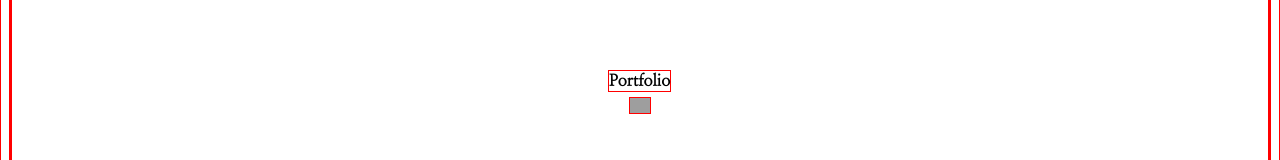
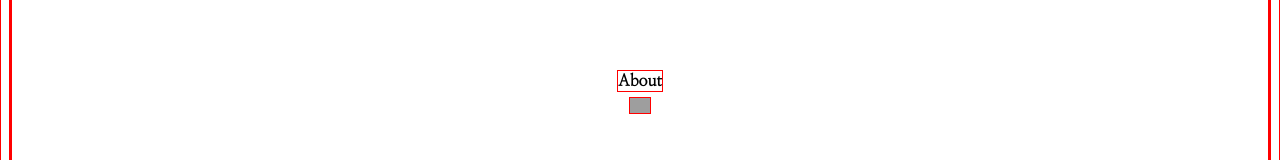
Before and after one commit to baldm0mma/JevTheDev-PortfolioPage, a React (Create React App) app: page / in a window 1280 px wide. Shown: the part 475-635 px from the top of the page. Built offline with nearby package versions, Linux system fonts and the light colour scheme; grey boxes are pictures that could not be loaded.

Commit message:
Add about content and profile photo

```diff
--- a/src/containers/App.css
+++ b/src/containers/App.css
@@ -22,6 +22,6 @@ main {
   margin-bottom: 200px;
 }
 
-.portfolio-title {
+.about-title {
   margin-bottom: 5px;
 }
--- a/src/containers/App.js
+++ b/src/containers/App.js
@@ -11,7 +11,7 @@ export const App = () => {
     <main>
       <NameBadge />
       <Zoom>
-        <h4 className='portfolio-title'>Portfolio</h4>
+        <h4 className='about-title'>About</h4>
         <img className='down-arrow' src='./assets/downArrow.png' />
       </Zoom>
       <Fade left>
--- a/src/containers/Content.js
+++ b/src/containers/Content.js
@@ -6,9 +6,15 @@ export const Content = ({ content }) => {
       <article>
         <h3>{content.title}</h3>
         <p>{content.description}</p>
+        <aside>
           {content.gitHub && (
             <a href={content.gitHub}>
               <img src='../assets/gitHub.png' />
+            </a>
+          )}
+          {content.gitLab && (
+            <a href={content.gitLab}>
+              <img src='../assets/gitlab-icon.png' />
             </a>
           )}
           {content.live && (
@@ -16,6 +22,7 @@ export const Content = ({ content }) => {
               <img src='../assets/liveDemo.png' />
             </a>
           )}
+        </aside>
       </article>
       <article>
         <img src={content.image} />
--- a/src/projectContent/projectContent.js
+++ b/src/projectContent/projectContent.js
@@ -5,7 +5,6 @@ export const projectContent = [
     description:
       "This is the first NPM Package I've ever written! I love contributing to free, opensource code, and I'm really excited for this to be my first home-baked contribution! There are four components in total, a styled h1, a styled paragraph text, and two styled and controlled forms. The h1 and paragraph texts take a single prop, which is the text that they will display; and the two form components take two props each; one is the text title for the form, and the second is a callback function that returns the current controlled state of the form inputs. It was a blast to make, and I hope someone gets some use out of it!",
     gitHub: 'https://github.com/baldm0mma/my-eighties-computer',
-    gitLab: '',
     live: 'https://baldm0mma.github.io/my-eighties-computer/',
     image: './assets/My80sComputer.png'
   },
@@ -15,7 +14,6 @@ export const projectContent = [
     description:
       "Rome wasn't built in a day; but this app was! A finalist for the 2019 Tech to Protect Hackathon, Home Safe gives homeowners an easy way to upload their pertinent safety information to be stored and displayed in a useful manner. It encourages users to complete a safety checklist, upload floor plans, and create a pre-incident plan to be printed and saved for display in the home. All of these features culminate to help homeowners get insurance breaks and offer first responders an amazing set of data that will help them do their job.",
     gitHub: 'https://github.com/baldm0mma/home-safe',
-    gitLab: '',
     live: 'https://ttp-home-safe.herokuapp.com/',
     image: './assets/HomeSafe.png'
   },
@@ -26,7 +24,6 @@ export const projectContent = [
       'Ride With Me is a mobile application written in React Native that serves as a community board for motorcyclists to connect with other riders. Upon creation of an account, users can log in, add friends, and join rides based on criteria that they so choose, such as location, distance, and type of ride. Check out our front end code on GitHub, and our back end GraphQL database on GitLab.',
     gitHub: 'https://github.com/baldm0mma/ride_with_me',
     gitLab: 'https://gitlab.com/ryanmillergm/motorcycle_ride',
-    live: '',
     image: './assets/RideWithMe.gif'
   },
   {
@@ -35,7 +32,6 @@ export const projectContent = [
     description:
       "This project is Rick and Morty fan app. With the announcement of Rick and Morty Season 4 coming this winter, there's a lot of excitement around it's hotly anticipated release. This app is designed to be a endorsement piece; an attempt to keep up the excitement for the upcoming season. There's a bit of gamification, a bit of shameless plugging of Adult Swim, and a LOT of 80's computer styling.",
     gitHub: 'https://github.com/baldm0mma/richard_mortimer',
-    gitLab: '',
     live: 'https://rich-mort.herokuapp.com/',
     image: './assets/RichardMortimer.gif'
   },
@@ -45,7 +41,6 @@ export const projectContent = [
     description:
       'Kouleur-FE is the React front-end of a full-stack color palette picker application. We used Semantic UI elements to style and design an elegant, thoughtful, and intuitive UI/UX experience. This front end app pairs with a PostgreSQL/Node.js/Express.js RESTful API which we also built our ourselves that utilizes semantic HTTP methods, intuitive url pathway naming conventions, and a one-to-many database of our own design. You can find a link to the back end on our front end GitHub page.',
     gitHub: 'https://github.com/baldm0mma/kouleur-fe',
-    gitLab: '',
     live: 'https://kouleur.herokuapp.com/',
     image: './assets/Kouleur.gif'
   },
@@ -69,11 +64,10 @@ export const projectContent = [
   },
   {
     id: 8,
-    title: '',
-    description: '',
-    gitHub: '',
-    gitLab: '',
-    live: '',
-    image: ''
+    title: 'About',
+    description: "I was a civic advocate and pastor for almost a decade, and for years I loved the mentorship, community building, teaching, service, team-leading, public speaking, and civil-rights work I did. Recently, I found another interest that I've become incredibly passionate about: technology; and specifically software development. No matter your background, context, region, language, race, religion, ability, gender expression, or any other category we use to label one another, there's a place for you in the tech community, and that's one of the many things I love about it!",
+    gitHub: 'https://github.com/baldm0mma',
+    linkedIn: 'https://www.linkedin.com/in/jev-forsberg/',
+    image: './assets/Profile-Photo.jpg'
   }
 ];
```
Also changed, not shown: public/assets/Profile-Photo.jpg (added), public/assets/gitlab-icon.png (added). Lines whose indentation alone changed are shown as unchanged.
